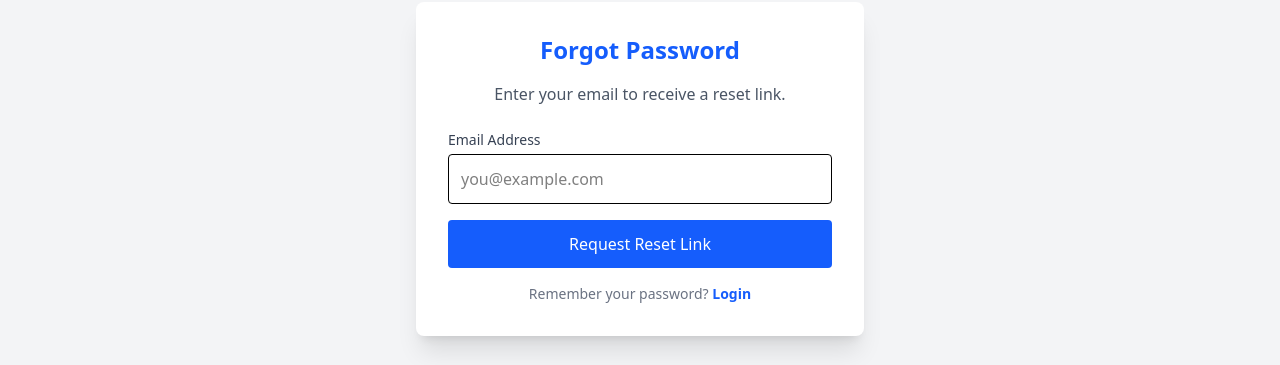
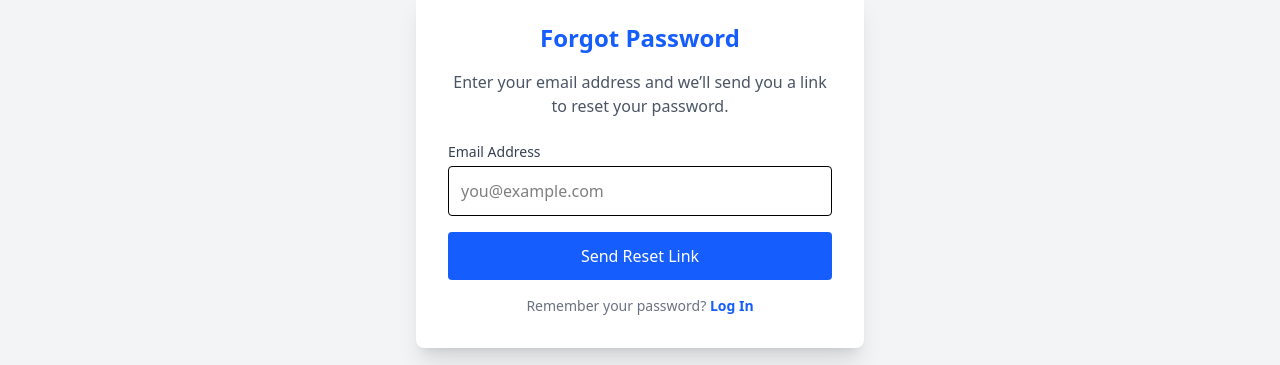
Before and after one commit to holuwathosyn/Putme, a React (Vite) app: page /ForgotPasswordPage in a window 1280 px wide. Shown: the part 231-596 px from the top of the page. Built offline with nearby package versions, Linux system fonts and the light colour scheme; no server answers.

Commit message:
Added new feature: [brief description]

```diff
--- a/src/ForgotPasswordPage.jsx
+++ b/src/ForgotPasswordPage.jsx
@@ -2,7 +2,10 @@ import React, { useState } from 'react';
 import { Link } from 'react-router-dom';
 import { ToastContainer, toast } from 'react-toastify';
 import 'react-toastify/dist/ReactToastify.css';
+
+// Get the environment variable
 const FORGOT_PASSWORD_URL = import.meta.env.VITE_FORGOT_PASSWORD_URL;
+console.log('Reset link URL:', FORGOT_PASSWORD_URL); // Debug log
 
 const ForgotPasswordPage = () => {
   const [email, setEmail] = useState('');
@@ -10,6 +13,7 @@ const ForgotPasswordPage = () => {
 
   const handleSubmit = async (e) => {
     e.preventDefault();
+
     if (!email.trim()) {
       toast.error('Email is required');
       return;
@@ -17,19 +21,19 @@ const ForgotPasswordPage = () => {
 
     const emailPattern = /^[^\s@]+@[^\s@]+\.[^\s@]+$/;
     if (!emailPattern.test(email)) {
-      toast.error('Invalid email address');
+      toast.error('Please enter a valid email address');
       return;
     }
 
     setLoading(true);
 
     try {
-      const response = await fetch(FORGOT_PASSWORD_URL ,{
+      const response = await fetch(FORGOT_PASSWORD_URL, {
         method: 'POST',
         headers: { 'Content-Type': 'application/json' },
         body: JSON.stringify({
           baseUrl: `${window.location.origin}/ResetPasswordPage`,
-          email
+          email,
         }),
       });
 
@@ -38,11 +42,11 @@ const ForgotPasswordPage = () => {
         throw new Error(errorData.message || 'Failed to send reset link');
       }
 
-      toast.success('Reset link sent! Check your email.');
+      toast.success('Password reset link sent. Please check your email.');
       setEmail('');
     } catch (error) {
-      console.error(error);
-      toast.error(error.message || 'Something went wrong.');
+      console.error('Forgot password error:', error);
+      toast.error(error.message || 'An unexpected error occurred.');
     } finally {
       setLoading(false);
     }
@@ -53,7 +57,7 @@ const ForgotPasswordPage = () => {
       <div className="bg-white shadow-xl rounded-lg p-8 w-full max-w-md">
         <h2 className="text-2xl font-bold text-center text-blue-600 mb-4">Forgot Password</h2>
         <p className="text-center text-gray-600 mb-6">
-          Enter your email to receive a reset link.
+          Enter your email address and we’ll send you a link to reset your password.
         </p>
 
         <form onSubmit={handleSubmit} className="space-y-4">
@@ -64,12 +68,12 @@ const ForgotPasswordPage = () => {
             <input
               type="email"
               id="email"
-              required
               value={email}
               onChange={(e) => setEmail(e.target.value)}
               className="w-full mt-1 p-3 border rounded focus:outline-none focus:ring-2 focus:ring-blue-200"
               placeholder="you@example.com"
               disabled={loading}
+              required
             />
           </div>
 
@@ -78,17 +82,18 @@ const ForgotPasswordPage = () => {
             disabled={loading}
             className="w-full bg-blue-600 text-white py-3 rounded hover:bg-blue-700 transition disabled:opacity-70"
           >
-            {loading ? 'Sending...' : 'Request Reset Link'}
+            {loading ? 'Sending...' : 'Send Reset Link'}
           </button>
         </form>
 
         <p className="text-center text-sm text-gray-500 mt-4">
           Remember your password?{' '}
           <Link to="/login" className="text-blue-600 font-semibold hover:underline">
-            Login
+            Log In
           </Link>
         </p>
       </div>
+
       <ToastContainer position="top-right" autoClose={4000} />
     </div>
   );
```
